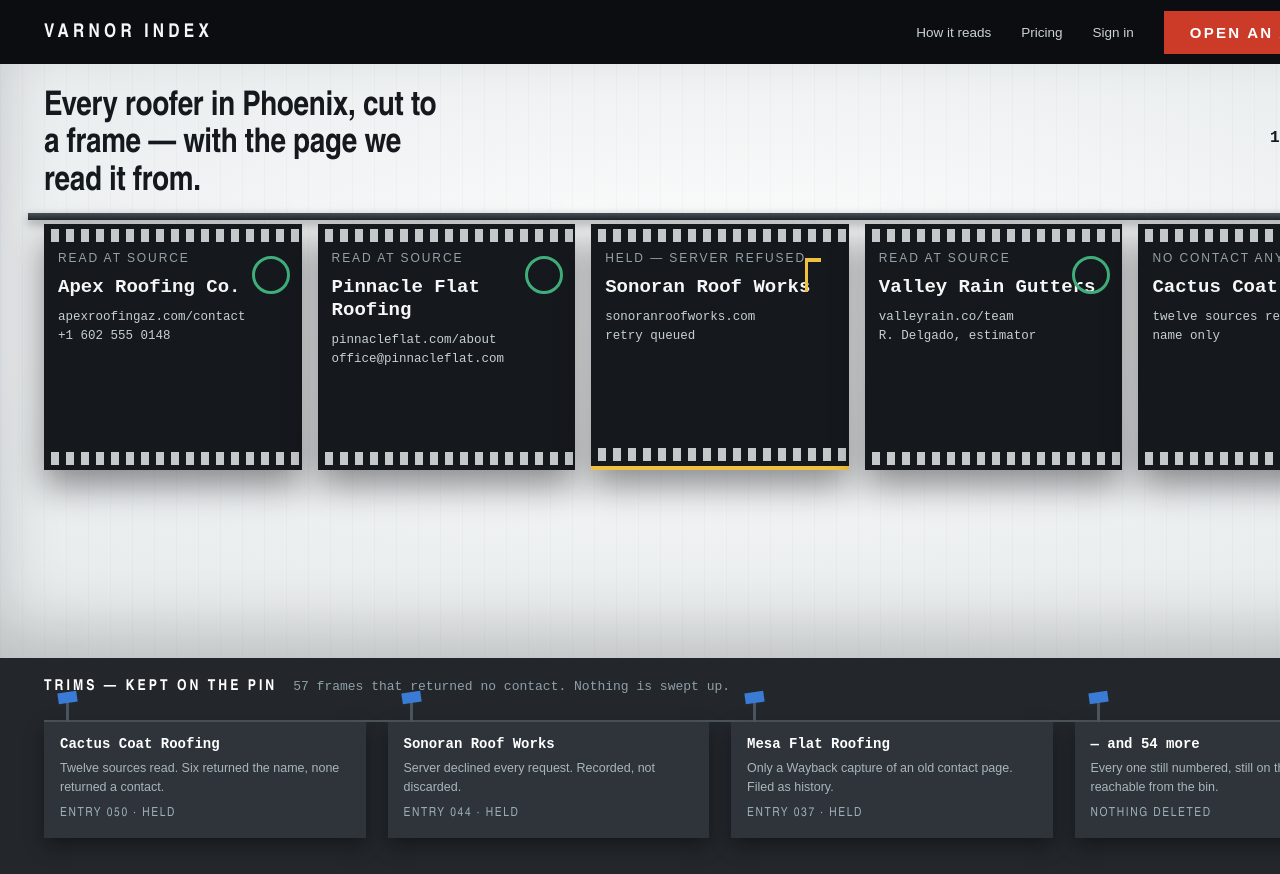
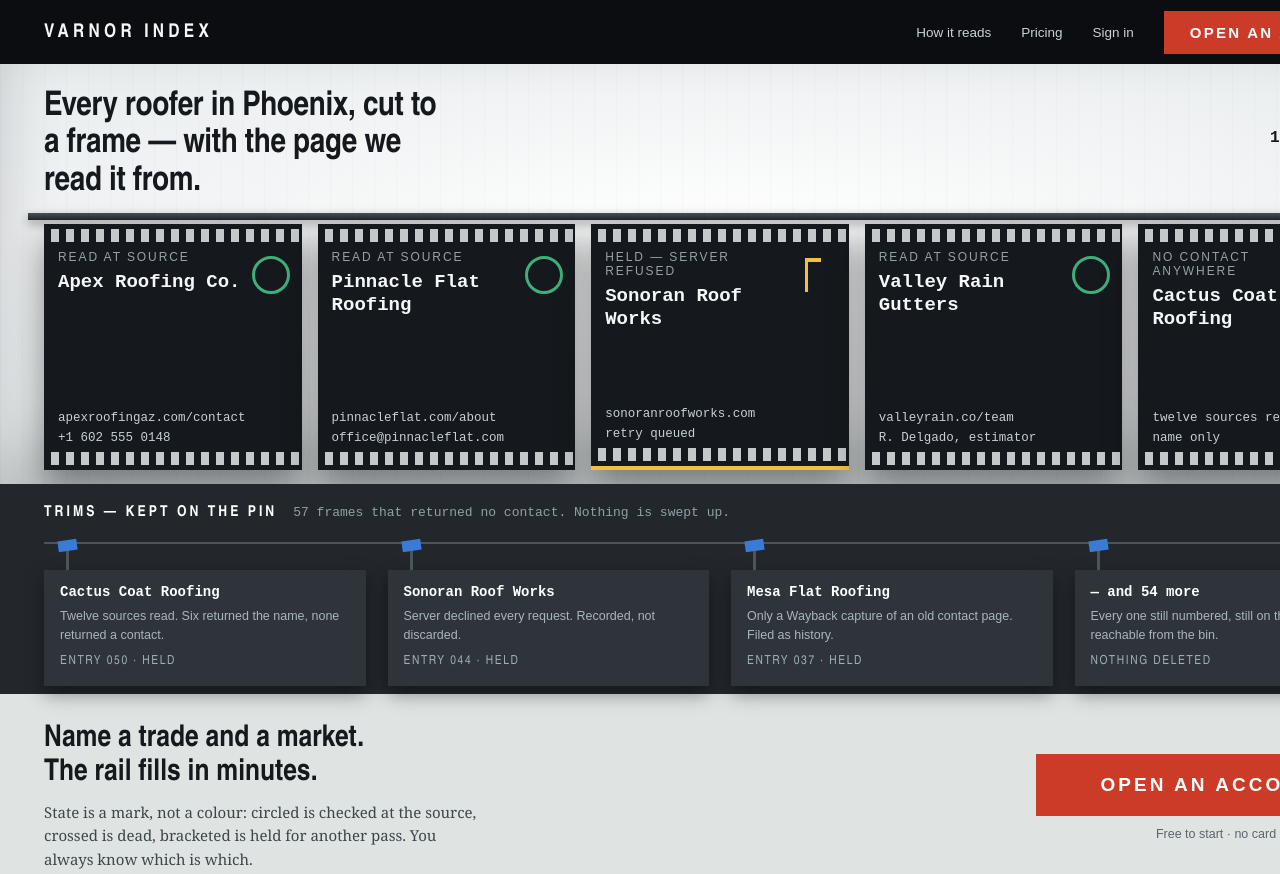
Before and after one commit to Gurgling5759/varnor-hand, a plain HTML site: page round-7/reroll7-challenger-cutting-bench.html in a window 1280 px wide. Shown: the top 874 px of the page. Drawn offline with Linux system fonts and the light colour scheme.

Commit message:
Hand 7: verified every page at 1440x900 — fixed fold overflow on four of them

```diff
--- a/round-7/reroll7-challenger-cutting-bench.html
+++ b/round-7/reroll7-challenger-cutting-bench.html
@@ -19,7 +19,7 @@
           font-weight:700;letter-spacing:.15em;text-transform:uppercase}
 
   /* the light box: the bench's illuminated surface, brightest in the middle */
-  .box{position:relative;height:594px;
+  .box{position:relative;height:420px;
        background:radial-gradient(120% 100% at 50% 40%,#ffffff 0%,var(--box) 46%,var(--box-warm) 100%);
        box-shadow:inset 0 -30px 60px rgba(11,13,16,.18)}
   .box::before{content:"";position:absolute;inset:0;opacity:.5;
@@ -43,10 +43,11 @@
     background:repeating-linear-gradient(90deg,transparent 0 7px,rgba(236,239,240,.82) 7px 15px)}
   .frame::before{top:5px} .frame::after{bottom:5px}
   .frame i{font-style:normal;font-family:Arial,Helvetica,sans-serif;font-size:12px;
-           letter-spacing:.16em;text-transform:uppercase;color:#96a2aa}
+           letter-spacing:.16em;text-transform:uppercase;color:#96a2aa;display:block;
+           padding-right:46px}
   .frame h3{font-family:"Courier New",monospace;font-size:19px;font-weight:700;line-height:1.2;
-            margin-top:7px}
-  .frame p{font-family:"Courier New",monospace;font-size:12.5px;color:#c6d0d5;margin-top:9px;
+            margin-top:7px;padding-right:46px}
+  .frame p{font-family:"Courier New",monospace;font-size:12.5px;color:#c6d0d5;
            line-height:1.55;word-break:break-all}
   .frame .mark{position:absolute;right:12px;top:32px;width:38px;height:38px}
   /* the chinagraph marks: a circle is checked, a cross is dead, a bracket is held */
@@ -61,13 +62,13 @@
   .frame.held{border-bottom:4px solid var(--yellow)}
 
   /* the trim bin: the frames that gave nothing, hung on a pin, still reachable */
-  .bin{position:relative;height:242px;background:var(--tray);color:#d7dee1;padding:20px 44px 0}
+  .bin{position:relative;height:210px;background:var(--tray);color:#d7dee1;padding:20px 44px 0}
   .bin h2{font-size:15px;font-weight:700;letter-spacing:.2em;text-transform:uppercase;color:#fff;
           display:flex;align-items:baseline;gap:16px}
   .bin h2 span{font-family:"Courier New",monospace;font-size:13px;font-weight:400;color:#8fa0a8;
                letter-spacing:0;text-transform:none}
-  .pin{position:absolute;left:44px;right:44px;top:62px;height:2px;background:#4b545a}
-  .trims{position:relative;margin-top:26px;display:flex;gap:22px}
+  .pin{position:absolute;left:44px;right:44px;top:58px;height:2px;background:#4b545a}
+  .trims{position:relative;margin-top:48px;display:flex;gap:22px}
   .trim{position:relative;background:#2e3439;padding:14px 16px 16px;flex:1;
         box-shadow:0 8px 18px rgba(0,0,0,.4)}
   /* the tape flag that hangs it on the pin */
@@ -80,7 +81,7 @@
   .trim i{font-style:normal;display:block;margin-top:9px;font-size:12.5px;letter-spacing:.13em;
           text-transform:uppercase;color:#9dafb7}
 
-  .foot{height:242px;background:var(--box-warm);padding:30px 44px;display:flex;align-items:center;
+  .foot{height:206px;background:var(--box-warm);padding:26px 44px;display:flex;align-items:center;
         gap:44px}
   .foot h3{font-size:30px;font-weight:700;line-height:1.12;max-width:24ch}
   .foot p{font-family:Georgia,serif;font-size:15px;color:#3d464b;margin-top:11px;max-width:52ch;
@@ -109,28 +110,28 @@
     <div class="rail">
       <div class="frame">
         <div class="mark circle"></div>
-        <div><i>Read at source</i><h3>Apex Roofing Co.</h3>
-          <p>apexroofingaz.com/contact<br>+1 602 555 0148</p></div>
+        <div><i>Read at source</i><h3>Apex Roofing Co.</h3></div>
+        <p>apexroofingaz.com/contact<br>+1 602 555 0148</p>
       </div>
       <div class="frame">
         <div class="mark circle"></div>
-        <div><i>Read at source</i><h3>Pinnacle Flat Roofing</h3>
-          <p>pinnacleflat.com/about<br>office@pinnacleflat.com</p></div>
+        <div><i>Read at source</i><h3>Pinnacle Flat Roofing</h3></div>
+        <p>pinnacleflat.com/about<br>office@pinnacleflat.com</p>
       </div>
       <div class="frame held">
         <div class="mark hold"></div>
-        <div><i>Held &mdash; server refused</i><h3>Sonoran Roof Works</h3>
-          <p>sonoranroofworks.com<br>retry queued</p></div>
+        <div><i>Held &mdash; server refused</i><h3>Sonoran Roof Works</h3></div>
+        <p>sonoranroofworks.com<br>retry queued</p>
       </div>
       <div class="frame">
         <div class="mark circle"></div>
-        <div><i>Read at source</i><h3>Valley Rain Gutters</h3>
-          <p>valleyrain.co/team<br>R. Delgado, estimator</p></div>
+        <div><i>Read at source</i><h3>Valley Rain Gutters</h3></div>
+        <p>valleyrain.co/team<br>R. Delgado, estimator</p>
       </div>
       <div class="frame">
         <div class="mark cross"></div>
-        <div><i>No contact anywhere</i><h3>Cactus Coat Roofing</h3>
-          <p>twelve sources read<br>name only</p></div>
+        <div><i>No contact anywhere</i><h3>Cactus Coat Roofing</h3></div>
+        <p>twelve sources read<br>name only</p>
       </div>
     </div>
   </div>
```
Also changed, not shown: round-7/reroll7-canon.html (+10 -10 lines), round-7/reroll7-challenger-street.html (+3 -3 lines), round-7/reroll7-pick-credit-file.html (+3 -3 lines).
